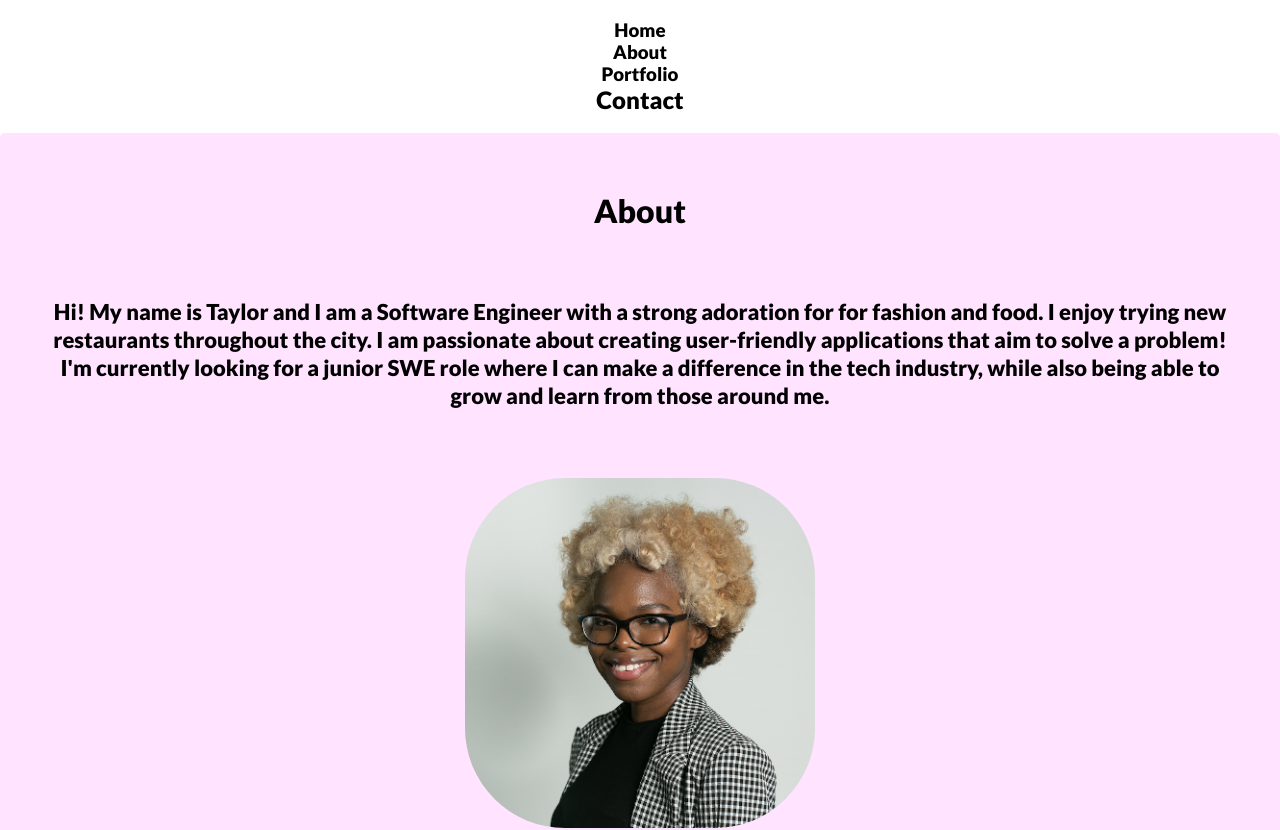
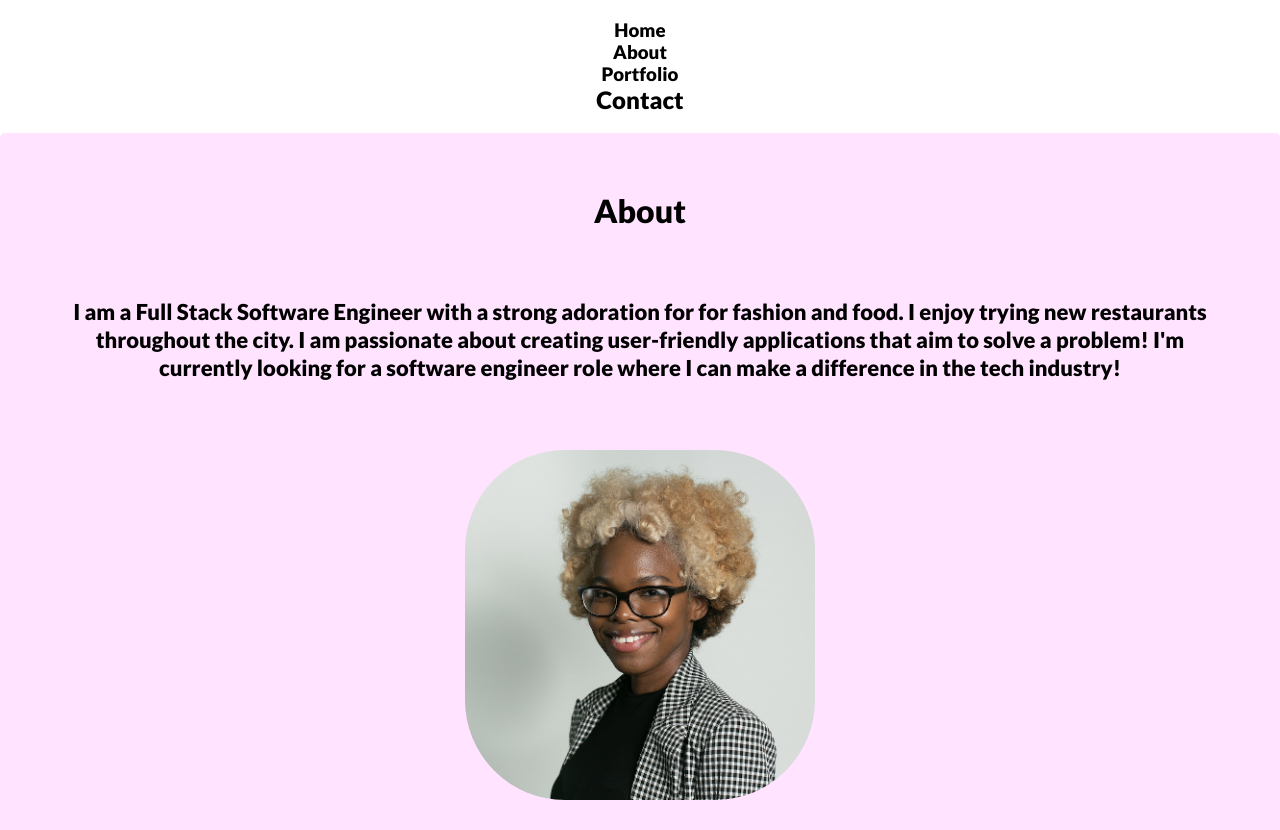
Before and after one commit to TaylorWill94/taylor-will-portfolio, a React (Create React App) app: page /about in a window 1280 px wide. Shown: the top 830 px of the page. Built offline with nearby package versions, Linux system fonts and the light colour scheme.

Commit message:
Updated About page

```diff
--- a/src/App.css
+++ b/src/App.css
@@ -156,7 +156,7 @@
   }
 
   .budget-bae-header {
-    text-align: left;
+    text-align: center;
     color: black;
   }
 
@@ -166,7 +166,7 @@
   }
 
   h5 {
-    text-align: left;
+    text-align: center;
   }
 
   /* // ABOUT PAGE STYLING */
--- a/src/components/About.js
+++ b/src/components/About.js
@@ -9,12 +9,11 @@ function About() {
       <br />
       <br />
       <p className="about-blurb">
-        Hi! My name is Taylor and I am a Software Engineer with a strong adoration for
+        I am a Full Stack Software Engineer with a strong adoration for
         for fashion and food. I enjoy trying new restaurants throughout the
         city. I am passionate about creating user-friendly applications that aim
-        to solve a problem! I'm currently looking for a junior SWE role where I
-        can make a difference in the tech industry, while also being able to
-        grow and learn from those around me.
+        to solve a problem! I'm currently looking for a software engineer role where I
+        can make a difference in the tech industry!
       </p>
       <br />
       <br />
--- a/src/components/Home.js
+++ b/src/components/Home.js
@@ -1,6 +1,6 @@
 import git from "./github.png";
 import linkedin from "./linkedin.png";
-import budgetBae from "./budgetBae.png";
+import budget from "./budget.png";
 import { Link } from "react-router-dom";
 
 function Home() {
@@ -78,9 +78,9 @@ function Home() {
         <a href='https://taylor-budget-app-frontend.netlify.app/' alt='budget-bae'>
         <img
           className="budget-bae-img"
-          src={budgetBae}
+          src={budget}
           width="200"
-          alt={budgetBae}
+          alt={budget}
         />
         </a>
         <br />
--- a/src/components/Projects.js
+++ b/src/components/Projects.js
@@ -1,4 +1,4 @@
-import budget from "./budgetBae.png";
+import budget from "./budget.png";
 
 const Projects = () => {
   return (
```
Also changed, not shown: src/components/budget.png (added), src/components/budgetBae.png (deleted).
